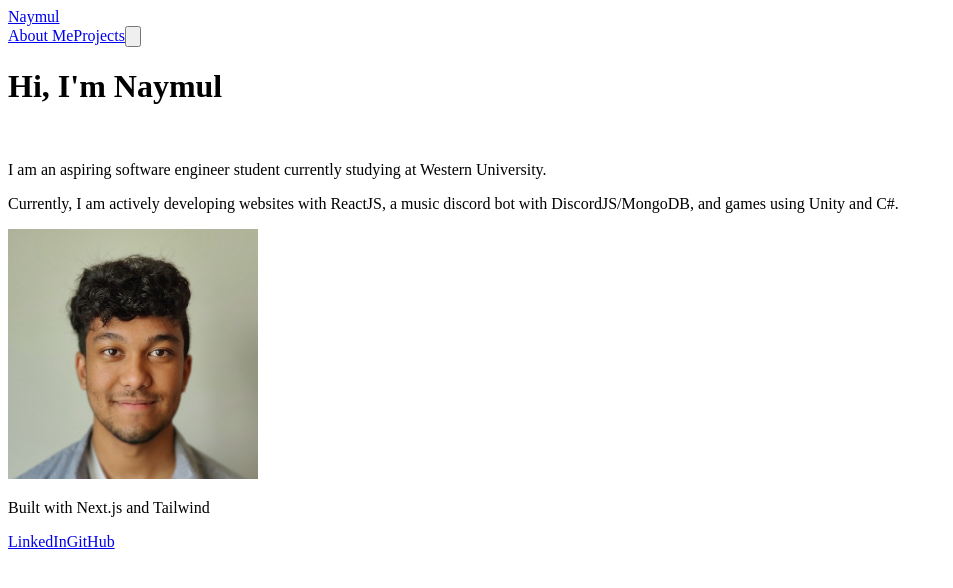
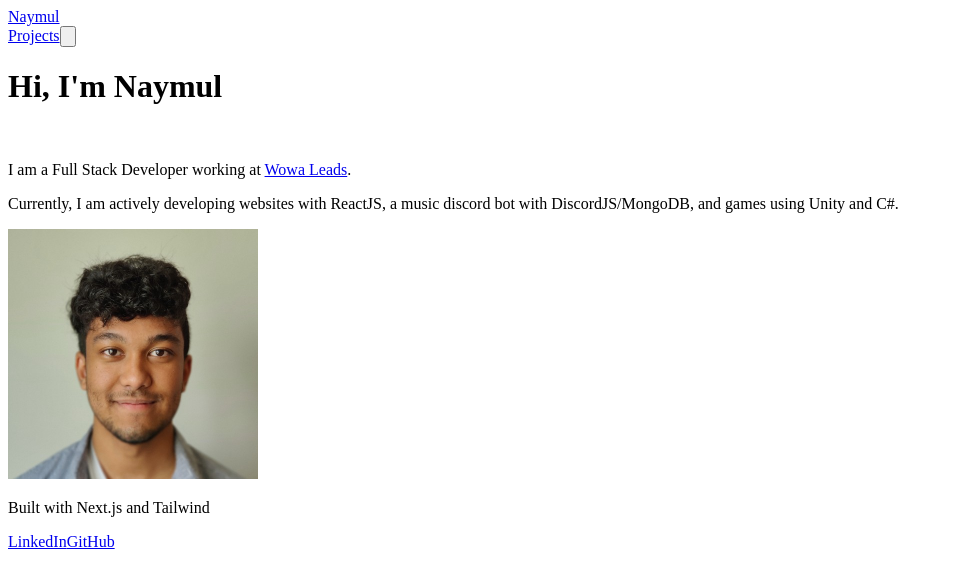
Before and after one commit to abdin20/naymulsite, a Next.js app: page / in a window 1280 px wide. Shown: the top 588 px of the page, without its empty margins (0-953 px from the left). Built offline with nearby package versions, Linux system fonts and the light colour scheme.

Commit message:
updated bio

```diff
--- a/components/About.js
+++ b/components/About.js
@@ -13,7 +13,9 @@ const About = () => {
                     <br></br>
                     <div className="mt-6 text-gray-800 dark:text-white">
                         <p className="mb-4">
-                            I am an aspiring software engineer student currently studying at Western University.
+                            I am a Full Stack Developer working at{' '}
+                            <a  className="underline" href="https://wowa.ca/">Wowa Leads</a>
+                             .
                         </p>
 
                         <p className="mt-6 text-gray-800 dark:text-white">
--- a/components/Navigation.js
+++ b/components/Navigation.js
@@ -14,13 +14,13 @@ const Navigation = () => {
                     </a>
                 </Link>
                 <div className="space-x-5 container px-4 mx-auto lg:max-w-4xl flex items-center justify-end">
-                <Link href="/">
+                {/* <Link href="/about-me">
                     <a
                         className={"font-medium tracking-wider transition-colors text-gray-900 hover:text-sky-500 uppercase dark:text-white"}
                     >
                         About Me
                     </a>
-                </Link>
+                </Link>  */}
                 <Link href="/projects">
                     <a
                         className={"font-medium tracking-wider transition-colors text-gray-900 hover:text-sky-500 uppercase dark:text-white"}
```
